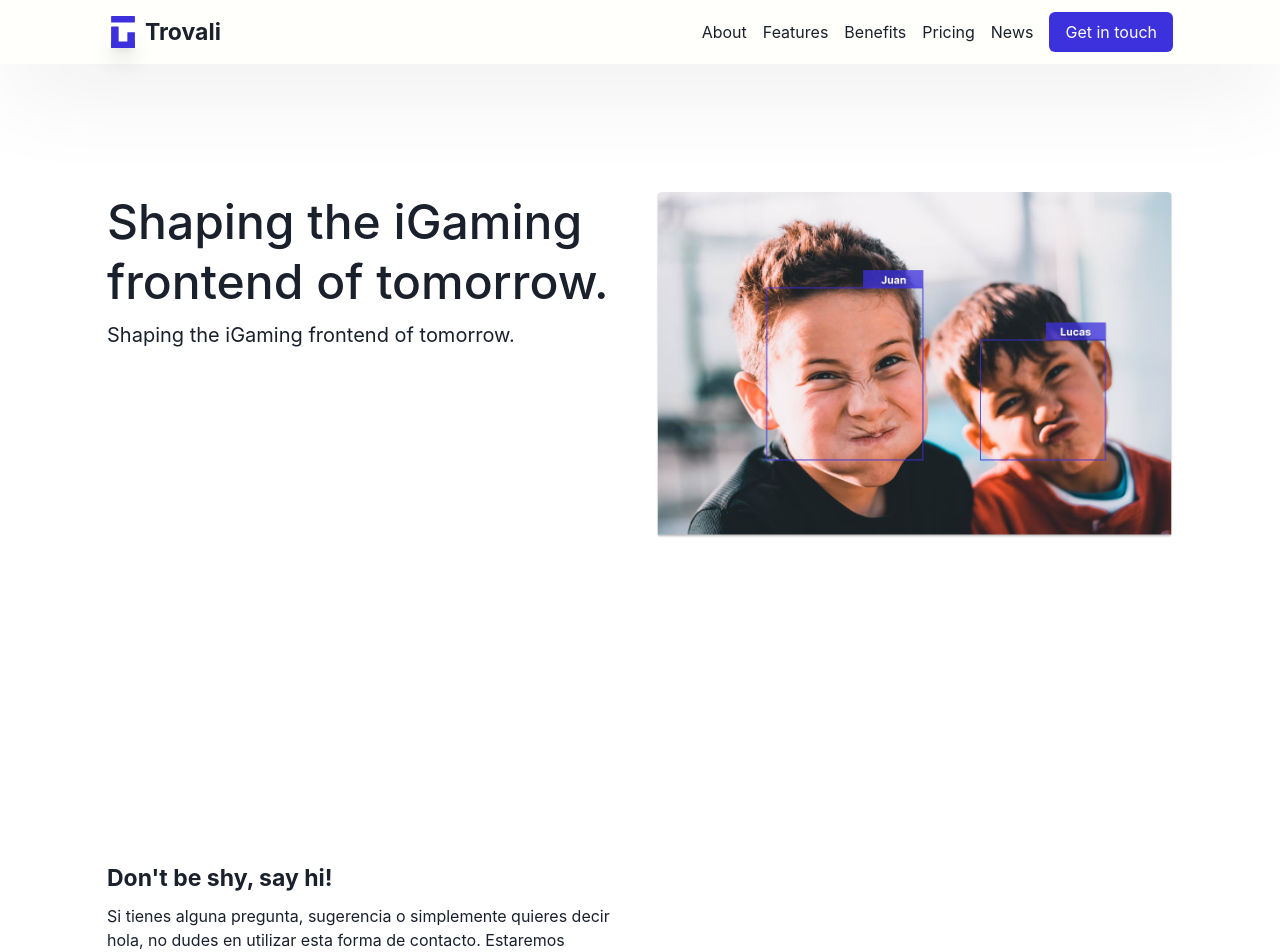
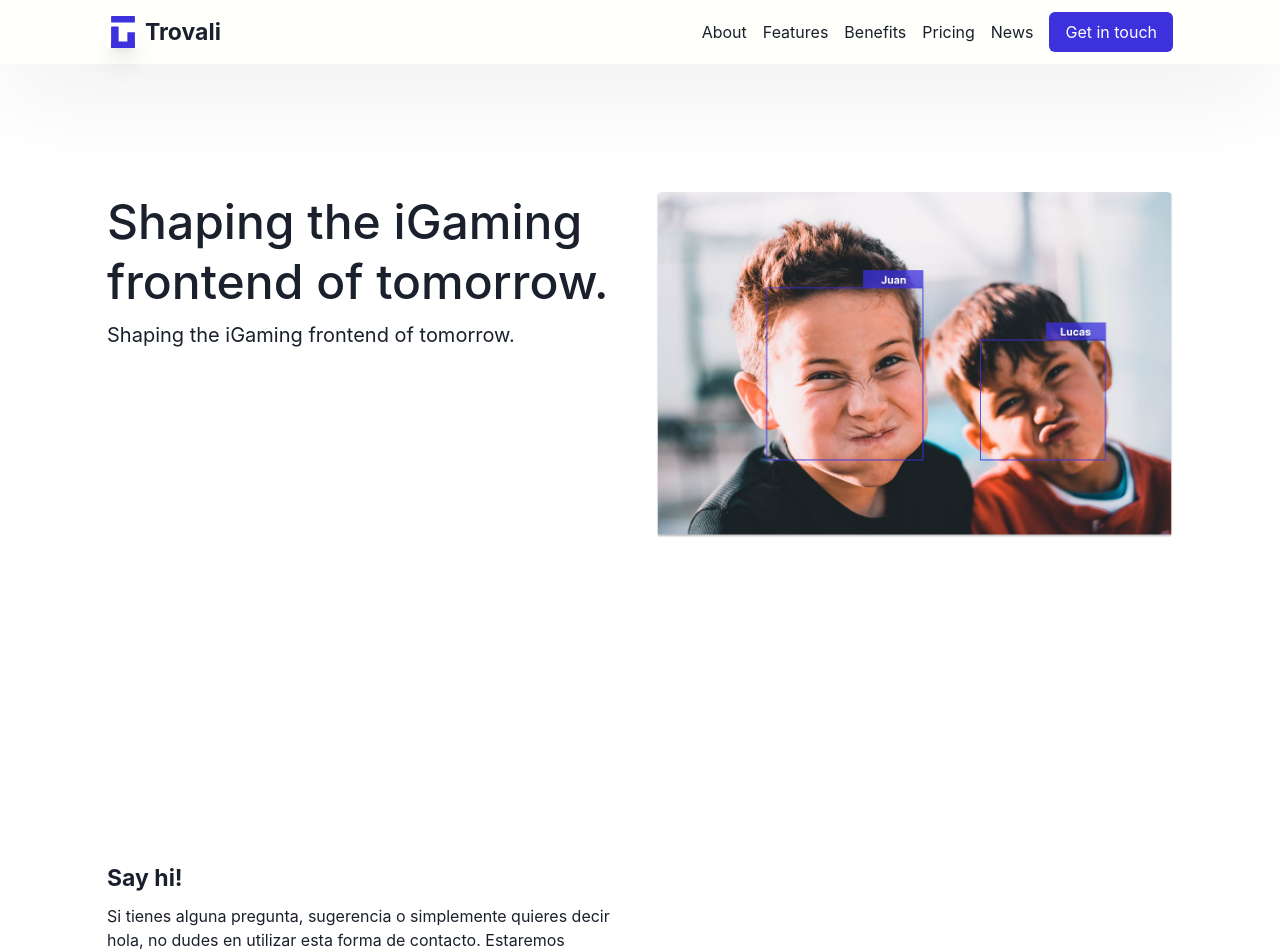
Before and after one commit to juanbric/trovali, a Next.js app: page /contact in a window 1280 px wide. Shown: the top 952 px of the page. Built offline with nearby package versions, Linux system fonts and the light colour scheme.

Commit message:
skeleton

```diff
--- a/pages/contact.tsx
+++ b/pages/contact.tsx
@@ -74,7 +74,7 @@ export const ContactForm = () => {
       <div className="lg:flex lg:justify-center lg:items-center">
         <div className="px-4 lg:px-8 w-auto lg:w-[1130px]">
           <section className="">
-            <h1 className="logo">Don't be shy, say hi!</h1>
+            <h1 className="logo">Say hi!</h1>
             <Spacer size={12} />
             <div className="md:grid md:grid-cols-2 md:gap-12">
               <p>
```
